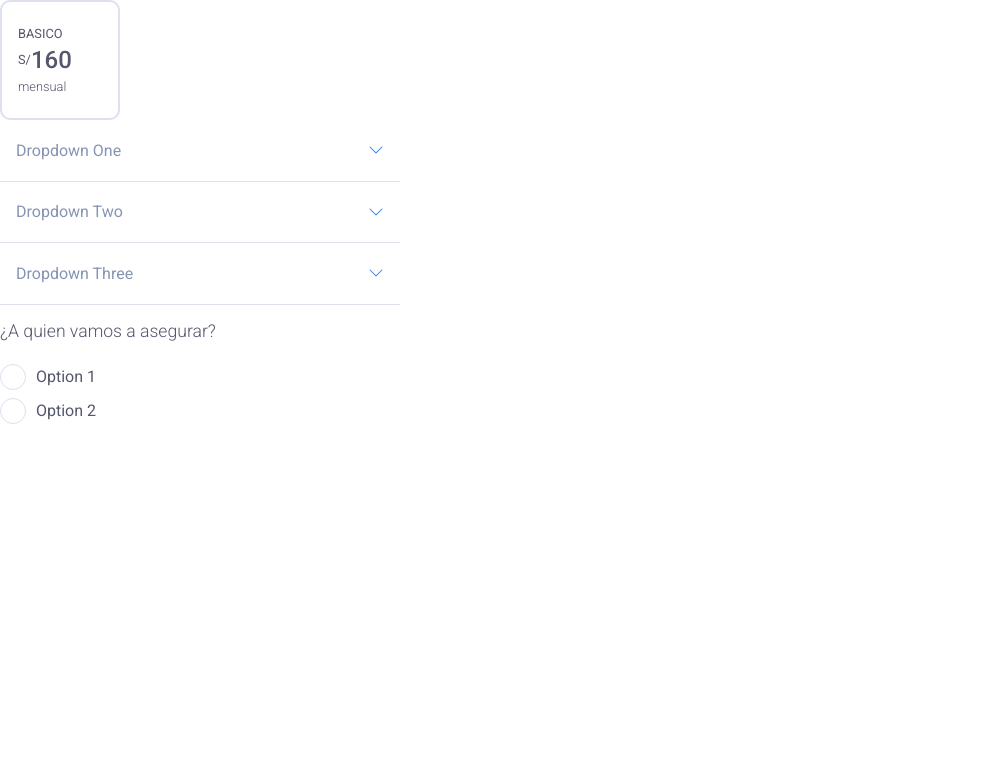
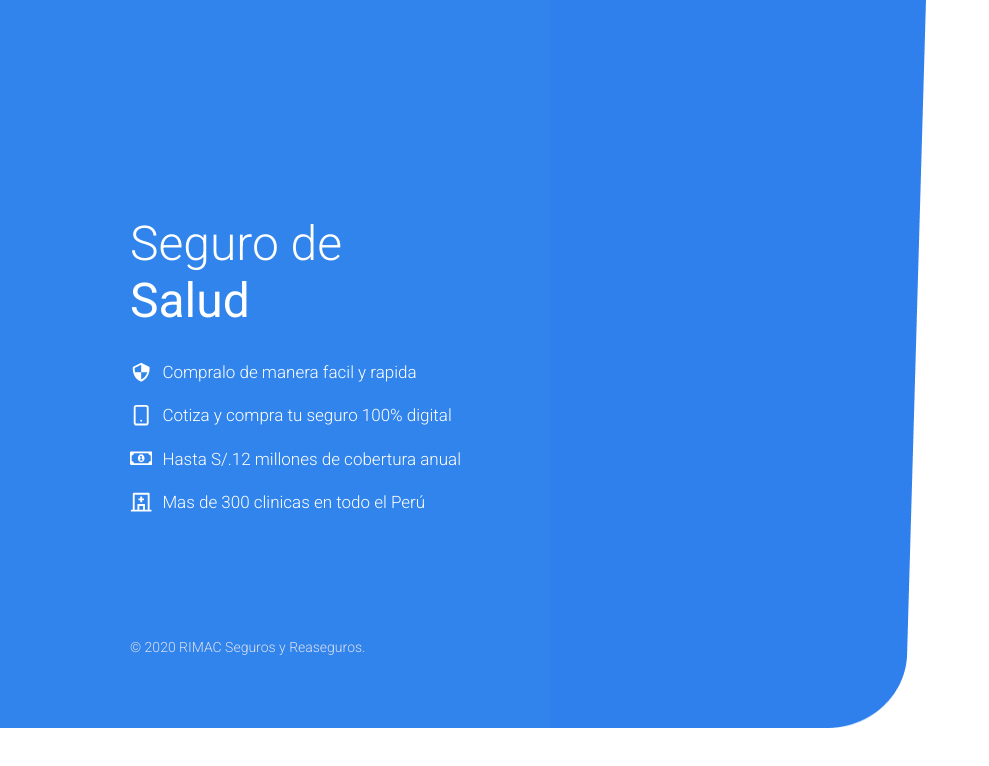
Before and after one commit to BiloCode/reto-tecnico-team-tata, a React (Create React App) app: page / in a window 1280 px wide. Shown: the top 766 px of the page, without its empty margins (0-989 px from the left). Built offline with nearby package versions, Linux system fonts and the light colour scheme.

Commit message:
Creacion de Background de la informacion de los seguros

```diff
--- a/src/components/common/Background/styles.scss
+++ b/src/components/common/Background/styles.scss
@@ -5,7 +5,6 @@ $background-height: 728px;
 }
 
 .background__children-box {
-  min-width: 50px;
   height: $background-height;
   background-color: var(--color-primary);
 }
--- /dev/null
+++ b/src/components/common/InsuraceItem/index.tsx
@@ -0,0 +1,21 @@
+import { FC } from 'react';
+import { IconType } from 'react-icons';
+import "./styles.scss";
+
+type TProps = {
+  Icon : IconType;
+  text : string;
+}
+
+const InsuraceItem : FC<TProps> = ({ Icon , text }) => (
+  <li className="insurace-item">
+    <span className="insurace-item__icon">
+      <Icon />
+    </span>
+    <span className="insurace-item__text">
+      {text}
+    </span>
+  </li>
+);
+
+export default InsuraceItem;
--- /dev/null
+++ b/src/components/common/InsuraceItem/styles.scss
@@ -0,0 +1,22 @@
+.insurace-item {
+  display: grid;
+  grid-template-columns: auto 1fr;
+  column-gap: 10px;
+  align-items: center;
+
+  .insurace-item__icon,
+  .insurace-item__text {
+    color: #fff;
+  }
+
+  .insurace-item__icon {
+    line-height: 0;
+    font-size: 1.4em;
+  }
+
+  .insurace-item__text {
+    font-weight: 300;
+    font-family: var(--roboto-font);
+    font-size: 17px;
+  }
+}
--- /dev/null
+++ b/src/components/layouts/InsuraceInformation/config.ts
@@ -0,0 +1,25 @@
+import { BiShieldQuarter } from 'react-icons/bi';
+import { FiSmartphone } from 'react-icons/fi'
+import { FaRegMoneyBillAlt } from 'react-icons/fa';
+import { RiHospitalLine } from 'react-icons/ri';
+
+const item_config = [
+  {
+    text : "Compralo de manera facil y rapida",
+    icon : BiShieldQuarter
+  },
+  {
+    text : "Cotiza y compra tu seguro 100% digital",
+    icon : FiSmartphone
+  },
+  {
+    text : "Hasta S/.12 millones de cobertura anual",
+    icon : FaRegMoneyBillAlt
+  },
+  {
+    text : "Mas de 300 clinicas en todo el Perú",
+    icon : RiHospitalLine
+  }
+]
+
+export default item_config;
--- /dev/null
+++ b/src/components/layouts/InsuraceInformation/index.tsx
@@ -0,0 +1,37 @@
+import { memo } from 'react';
+import "./styles.scss";
+
+import Background from "components/common/Background";
+import InsuraceItem from "components/common/InsuraceItem";
+
+import item_config from './config';
+
+const InsuraceInformation = () => (
+  <Background>
+    <div className="insurance-information">
+      <div className="insurance-information__text">
+        <div className="insurance-information__text-container">
+          <span className="insurance-information__title">
+            Seguro de <br /><b>Salud</b>
+          </span>
+          <ul className="insurance-information__list">
+            {
+              item_config.map((v,i) => (
+                <InsuraceItem
+                  key={i}
+                  text={v.text}
+                  Icon={v.icon}
+                />
+              ))
+            }
+          </ul>
+        </div>
+        <span className="insurance-information__bottom-message">
+        &copy; 2020 RIMAC Seguros y Reaseguros.
+        </span>
+      </div>
+    </div>
+  </Background>
+);
+
+export default memo(InsuraceInformation);
--- /dev/null
+++ b/src/components/layouts/InsuraceInformation/styles.scss
@@ -0,0 +1,50 @@
+.insurance-information {
+  width: 550px;
+  height: 100%;
+  display: flex;
+  justify-content: flex-end;
+  align-items: center;
+
+  .insurance-information__text {
+    width: 420px;
+    height: 80%;
+    display: grid;
+    align-items: center;
+    position: relative;
+  }
+
+  .insurance-information__text-container {
+    display: grid;
+    row-gap: 2em;
+  }
+
+  .insurance-information__title {
+    font-size: 3em;
+    color: #fff;
+    font-weight: 300;
+    font-family: var(--roboto-font);
+
+    b {
+      font-weight: 400;
+    }
+  }
+
+  .insurance-information__list {
+    display: grid;
+    row-gap: 1.3em;
+    list-style: none;
+    padding: 0;
+    margin: 0;
+  }
+
+  .insurance-information__bottom-message {
+    position: absolute;
+    left: 0;
+    bottom: 0;
+    font-family: var(--roboto-font);
+    color: var(--color-common);
+    font-weight: 300;
+    font-size: 14px;
+  }
+
+}
--- a/src/views/Login/index.tsx
+++ b/src/views/Login/index.tsx
@@ -1,17 +1,11 @@
 import { FC } from "react";
 import { RouteComponentProps } from "@reach/router";
 
-import PlanCard from "components/common/PlanCard";
-import Dropdown from "components/common/Dropdown";
-import SelectableOption from "components/layouts/SelectableOption";
+import InsuraceInformation from "components/layouts/InsuraceInformation";
 
 const Login : FC<RouteComponentProps> = () => (
   <div>
-    <PlanCard title="Basico" price={160}  />
-    <Dropdown title="Dropdown One" />
-    <Dropdown title="Dropdown Two" />
-    <Dropdown title="Dropdown Three" />
-    <SelectableOption />
+    <InsuraceInformation />
   </div>
 );
 
```
Also changed, not shown: 1 other file (tests, documents, lock files or other folders).
